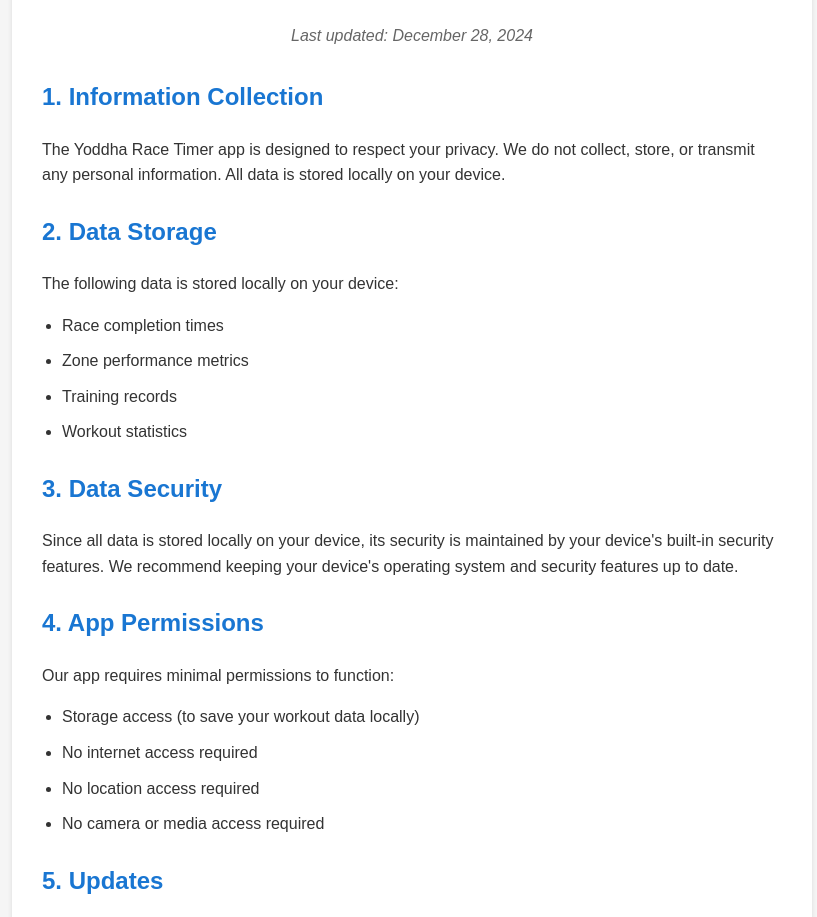
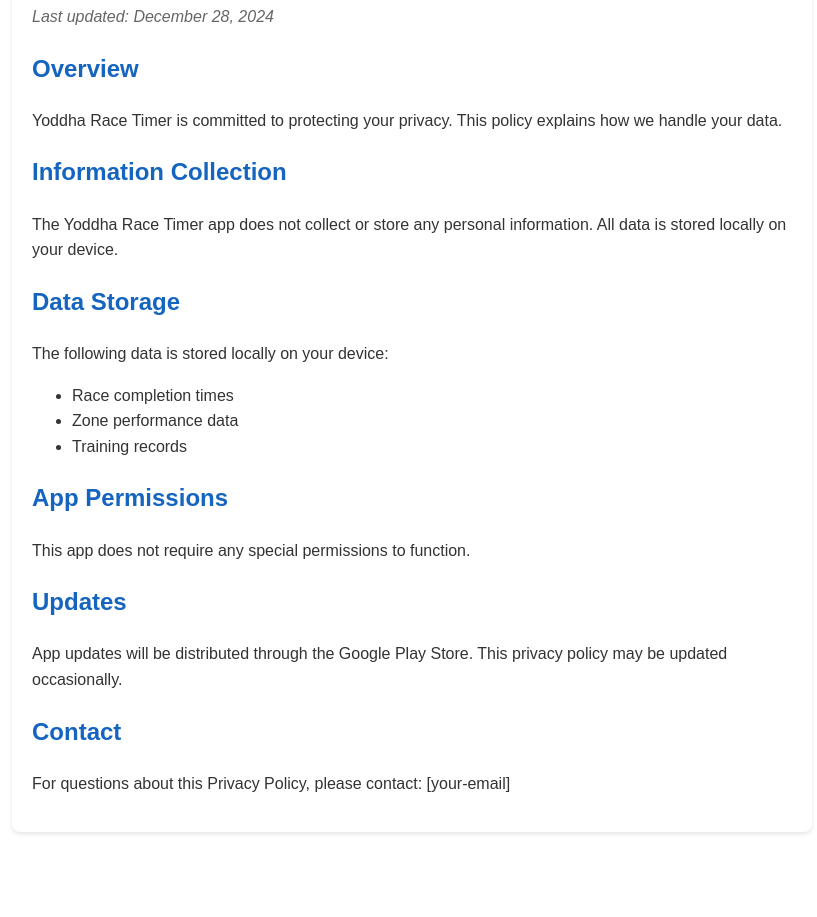
Before and after one commit to sshukla90/yoddha-privacy, a plain HTML site: page yoddha-privacy/index.html in a window 1280 px wide. Shown: the part 130-1047 px from the top of the page, without its empty margins (228-1045 px from the left). After the commit the page ends 982 px from the top, so only its background shows below. Drawn offline with Linux system fonts and the light colour scheme.

Commit message:
Update index.html

```diff
--- a/yoddha-privacy/index.html
+++ b/yoddha-privacy/index.html
@@ -12,34 +12,19 @@
             margin: 0 auto;
             padding: 20px;
             color: #333;
-            background-color: #f5f5f5;
+        }
+        h1, h2 {
+            color: #1565C0;
         }
         .container {
-            background-color: white;
-            padding: 30px;
-            border-radius: 10px;
-            box-shadow: 0 2px 5px rgba(0,0,0,0.1);
-        }
-        h1 {
-            color: #1565C0;
-            text-align: center;
-            margin-bottom: 30px;
-        }
-        h2 {
-            color: #1976D2;
-            margin-top: 25px;
+            background: #fff;
+            border-radius: 8px;
+            padding: 20px;
+            box-shadow: 0 2px 4px rgba(0,0,0,0.1);
         }
         .last-updated {
             color: #666;
-            text-align: center;
             font-style: italic;
-            margin-bottom: 30px;
-        }
-        ul {
-            padding-left: 20px;
-        }
-        li {
-            margin-bottom: 10px;
         }
     </style>
 </head>
@@ -48,42 +33,28 @@
         <h1>Privacy Policy for Yoddha Race Timer</h1>
         <p class="last-updated">Last updated: December 28, 2024</p>
 
-        <h2>1. Information Collection</h2>
-        <p>The Yoddha Race Timer app is designed to respect your privacy. We do not collect, store, or transmit any personal information. All data is stored locally on your device.</p>
+        <h2>Overview</h2>
+        <p>Yoddha Race Timer is committed to protecting your privacy. This policy explains how we handle your data.</p>
 
-        <h2>2. Data Storage</h2>
+        <h2>Information Collection</h2>
+        <p>The Yoddha Race Timer app does not collect or store any personal information. All data is stored locally on your device.</p>
+
+        <h2>Data Storage</h2>
         <p>The following data is stored locally on your device:</p>
         <ul>
             <li>Race completion times</li>
-            <li>Zone performance metrics</li>
+            <li>Zone performance data</li>
             <li>Training records</li>
-            <li>Workout statistics</li>
         </ul>
 
-        <h2>3. Data Security</h2>
-        <p>Since all data is stored locally on your device, its security is maintained by your device's built-in security features. We recommend keeping your device's operating system and security features up to date.</p>
+        <h2>App Permissions</h2>
+        <p>This app does not require any special permissions to function.</p>
 
-        <h2>4. App Permissions</h2>
-        <p>Our app requires minimal permissions to function:</p>
-        <ul>
-            <li>Storage access (to save your workout data locally)</li>
-            <li>No internet access required</li>
-            <li>No location access required</li>
-            <li>No camera or media access required</li>
-        </ul>
+        <h2>Updates</h2>
+        <p>App updates will be distributed through the Google Play Store. This privacy policy may be updated occasionally.</p>
 
-        <h2>5. Updates</h2>
-        <p>Updates to the app will be distributed through the Google Play Store. This privacy policy may be updated occasionally to reflect any changes in our practices.</p>
-
-        <h2>6. Children's Privacy</h2>
-        <p>Our app is suitable for users of all ages and does not collect any personal information from children or adults.</p>
-
-        <h2>7. Contact Information</h2>
-        <p>For questions about this Privacy Policy or the app's practices, please contact us at:</p>
-        <p>Email: shriniwasshukla90@gmail.com</p>
-
-        <h2>8. Changes to This Policy</h2>
-        <p>We may update our Privacy Policy from time to time. We will notify you of any changes by updating the "Last updated" date at the top of this policy.</p>
+        <h2>Contact</h2>
+        <p>For questions about this Privacy Policy, please contact: [your-email]</p>
     </div>
 </body>
 </html>
```
